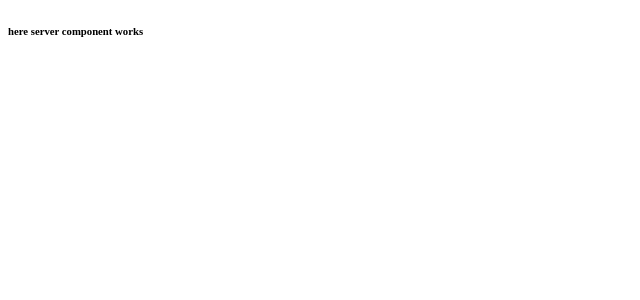
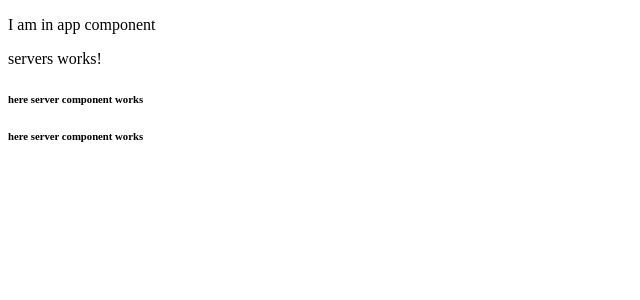
Before and after one commit to imuragesh/Angular2024Cource, an Angular app: page / in a window 1280 px wide. Shown: the top 300 px of the page, without its empty margins (0-640 px from the left). Built offline with nearby package versions, Linux system fonts and the light colour scheme.

Commit message:
how to use component

```diff
--- a/src/app/app.component.html
+++ b/src/app/app.component.html
@@ -5,5 +5,6 @@
 <p>{{name}}</p>
 
 My nmae is {{myName}} -->
+<p>I am in app component</p>
 
-<app-server></app-server>
+<app-servers></app-servers>
--- a/src/app/app.module.ts
+++ b/src/app/app.module.ts
@@ -4,11 +4,13 @@
 import { AppComponent } from './app.component';
 import {FormsModule} from '@angular/forms'
 import { ServerComponent } from './Server/server.component';
+import { ServersComponent } from './servers/servers.component';
 
 @NgModule({
   declarations: [
     AppComponent,
-    ServerComponent
+    ServerComponent,
+    ServersComponent
   ],
   imports: [
     BrowserModule,
--- /dev/null
+++ b/src/app/servers/servers.component.html
@@ -0,0 +1,3 @@
+<p>servers works!</p>
+<app-server></app-server>
+<app-server></app-server>
--- /dev/null
+++ b/src/app/servers/servers.component.ts
@@ -0,0 +1,14 @@
+import { Component,OnInit } from '@angular/core';
+
+@Component({
+  selector: 'app-servers',
+  templateUrl: './servers.component.html',
+  styleUrls: ['./servers.component.css']
+})
+export class ServersComponent {
+constructor(){}
+
+ngOnInit(){
+
+}
+}
```
Also changed, not shown: src/app/servers/servers.component.css (added), 1 other file (tests, documents, lock files or other folders).
